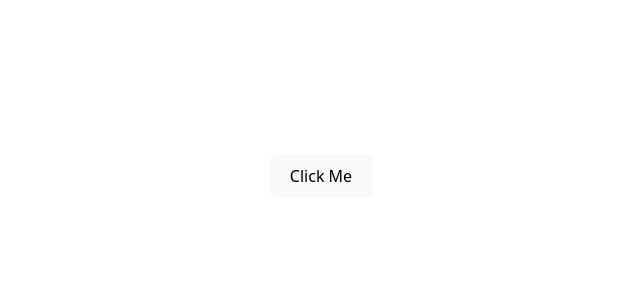
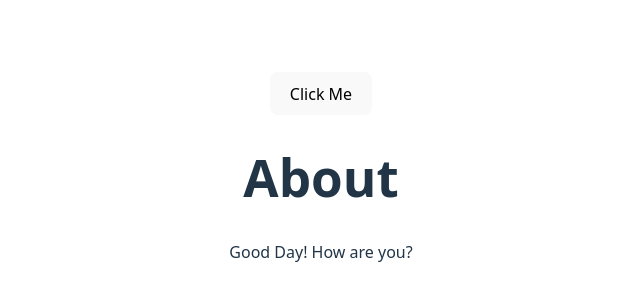
Before and after one commit to ACO1S/appdev1, a React (Vite) app in the folder react-quickstart/: page / in a window 1280 px wide. Shown: the part 224-524 px from the top of the page, without its empty margins (319-959 px from the left). Built offline with nearby package versions, Linux system fonts and the light colour scheme.

Commit message:
Done writing markup with JSX

```diff
--- a/react-quickstart/src/App.jsx
+++ b/react-quickstart/src/App.jsx
@@ -1,4 +1,13 @@
 import './App.css'
+
+function AboutPage() {
+  return (
+    <>
+      <h1>About</h1>
+      <p>Good Day! <break />How are you?</p>
+    </>
+  )
+}
 
 function MyButton() {
   return (
@@ -12,6 +21,7 @@
   return (
     <>
       <MyButton/>
+      <AboutPage/>
     </>
   )
 }
```
